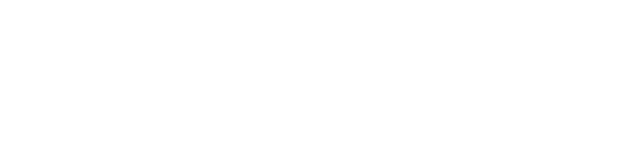
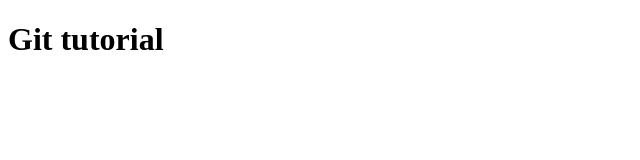
Before and after one commit to Harshithpm/git-tut, a plain HTML site: page index.html in a window 1280 px wide. Shown: the whole page, without its empty margins (0-640 px from the left). Drawn offline with Linux system fonts and the light colour scheme.

Commit message:
Added h1

```diff
--- a/index.html
+++ b/index.html
@@ -5,6 +5,6 @@
     <title>Git tut</title>
   </head>
   <body>
-
+    <h1>Git tutorial</h1>
   </body>
 </html>
```
